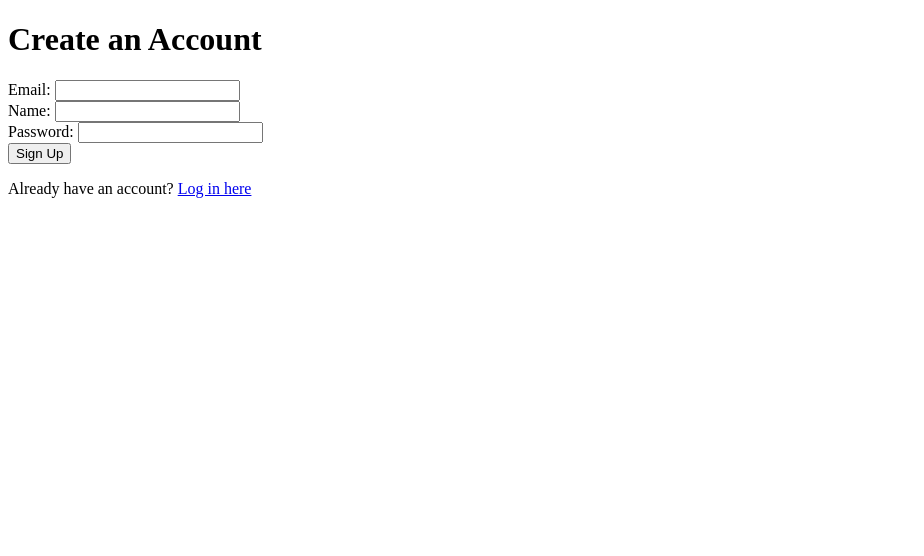
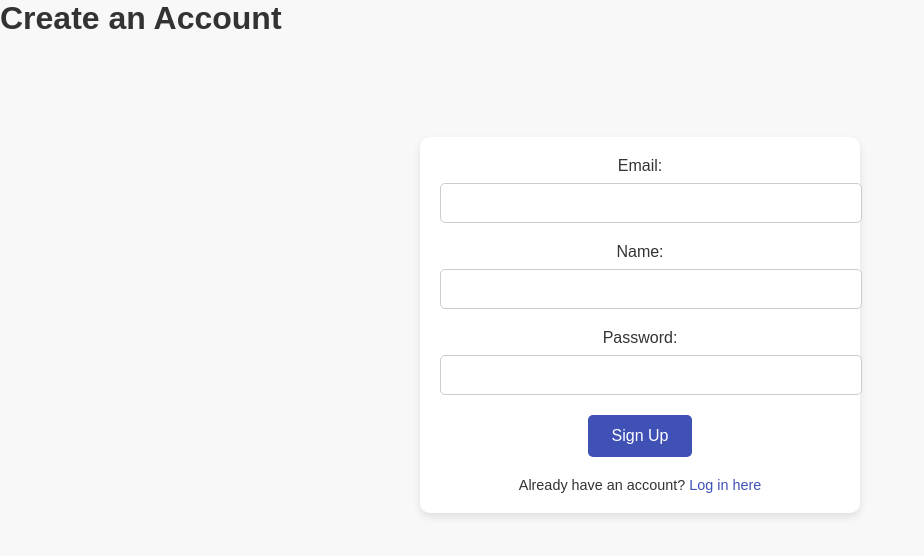
Before and after one commit to Swagato1024/mindscape, a website: page public/pages/register.html in a window 1280 px wide. Shown: the whole page, without its empty margins (0-924 px from the left). Drawn offline with Linux system fonts and the light colour scheme.

Commit message:
add GET /signup route to serve signup page to non loggedin user

```diff
--- a/app.js
+++ b/app.js
@@ -6,6 +6,7 @@ const {
   getUserProfile,
   serveArticleForm,
   serveLoginPage,
+  serveSignupPage,
 } = require("./src/handlers");
 const { serveAuthorsTimeline } = require("./src/serve-authors-timeline");
 
@@ -18,6 +19,9 @@ const createApp = (users, articles, renderer) => {
 
   app.get("/login", serveLoginPage);
   app.post("/login", login(users));
+
+  app.get("/signup", serveSignupPage);
+
   app.get("/user-profile", getUserProfile);
 
   app.get("/article-submission-form", serveArticleForm);
@@ -25,6 +29,7 @@ const createApp = (users, articles, renderer) => {
   app.post("/article", createContent(articles));
 
   app.get("/timeline", serveAuthorsTimeline(articles));
+  // app.patch("/article/:articleId", editArticle);
 
   app.post("/logout", logout);
 
--- a/public/pages/register.html
+++ b/public/pages/register.html
@@ -1,27 +1,27 @@
 <!DOCTYPE html>
 <html lang="en">
   <head>
-    <meta charset="UTF-8">
-    <meta name="viewport" content="width=device-width, initial-scale=1.0">
+    <meta charset="UTF-8" />
+    <meta name="viewport" content="width=device-width, initial-scale=1.0" />
     <title>Sign Up - Mindscape</title>
-    <link rel="stylesheet" href="styles.css">
+    <link rel="stylesheet" href="/styles/register.css" />
   </head>
   <body>
     <h1>Create an Account</h1>
 
     <main class="signup-form">
-        <form >
+      <form>
         <div class="form-group">
           <label for="email">Email:</label>
-                <input type="email" id="email" name="email" required>
+          <input type="email" id="email" name="email" required />
         </div>
         <div class="form-group">
           <label for="name">Name:</label>
-                <input type="text" id="name" name="name" required>
+          <input type="text" id="name" name="name" required />
         </div>
         <div class="form-group">
           <label for="password">Password:</label>
-                <input type="password" id="password" name="password" required>
+          <input type="password" id="password" name="password" required />
         </div>
         <button type="submit" class="btn">Sign Up</button>
       </form>
--- /dev/null
+++ b/public/styles/register.css
@@ -0,0 +1,88 @@
+*{
+  margin: 0;
+  padding: 0;
+}
+
+/* Global styles */
+body {
+  font-family: Arial, sans-serif;
+  color: #333;
+  background-color: #f8f8f8;
+}
+
+.container {
+  max-width: 1200px;
+  margin: 0 auto;
+  padding: 0 20px;
+}
+
+/* Header styles */
+header {
+  /* Header styles here */
+}
+
+/* Sign-up form styles */
+.signup-form {
+  max-width: 400px;
+  margin: 100px auto;
+  padding: 20px;
+  background-color: white;
+  border-radius: 10px;
+  box-shadow: 0 4px 8px rgba(0, 0, 0, 0.1);
+  text-align: center;
+}
+
+.signup-form h1 {
+  font-size: 2.5rem;
+  margin-bottom: 20px;
+}
+
+.form-group {
+  margin-bottom: 20px;
+}
+
+.form-group label {
+  display: block;
+  font-size: 1rem;
+  margin-bottom: 8px;
+}
+
+.form-group input {
+  width: 100%;
+  padding: 10px;
+  font-size: 1rem;
+  border: 1px solid #ccc;
+  border-radius: 5px;
+}
+
+.btn {
+  display: inline-block;
+  background-color: #3f51b5;
+  color: white;
+  padding: 12px 24px;
+  border: none;
+  border-radius: 5px;
+  font-size: 1rem;
+  cursor: pointer;
+  transition: background-color 0.3s;
+  text-decoration: none;
+}
+
+.btn:hover {
+  background-color: #2c3e50;
+}
+
+.signup-form p {
+  margin-top: 20px;
+  font-size: 0.9rem;
+}
+
+.signup-form a {
+  color: #3f51b5;
+  text-decoration: none;
+  transition: color 0.3s;
+}
+
+.signup-form a:hover {
+  color: #2c3e50;
+}
--- a/src/models/articles.js
+++ b/src/models/articles.js
@@ -17,6 +17,12 @@ class Articles {
     return this.#articles.filter(({ author }) => author === authorname);
   }
 
+  // edit(articleId, editedContent) {
+  //   const article = this.#articles.find(
+  //     (currAritcle) => currAritcle.articleId === articleId);
+  //   article.content = editedContent;
+  // }
+
   getAll() {
     return [...this.#articles];
   }
```
Also changed, not shown: public/scripts/authors-timeline.js (+10 -4 lines), public/scripts/user-profile.js (+19 -1 lines), src/handlers.js (+7 -0 lines), test/handlers-test.js (+27 -0 lines). Lines whose indentation alone changed are shown as unchanged.
